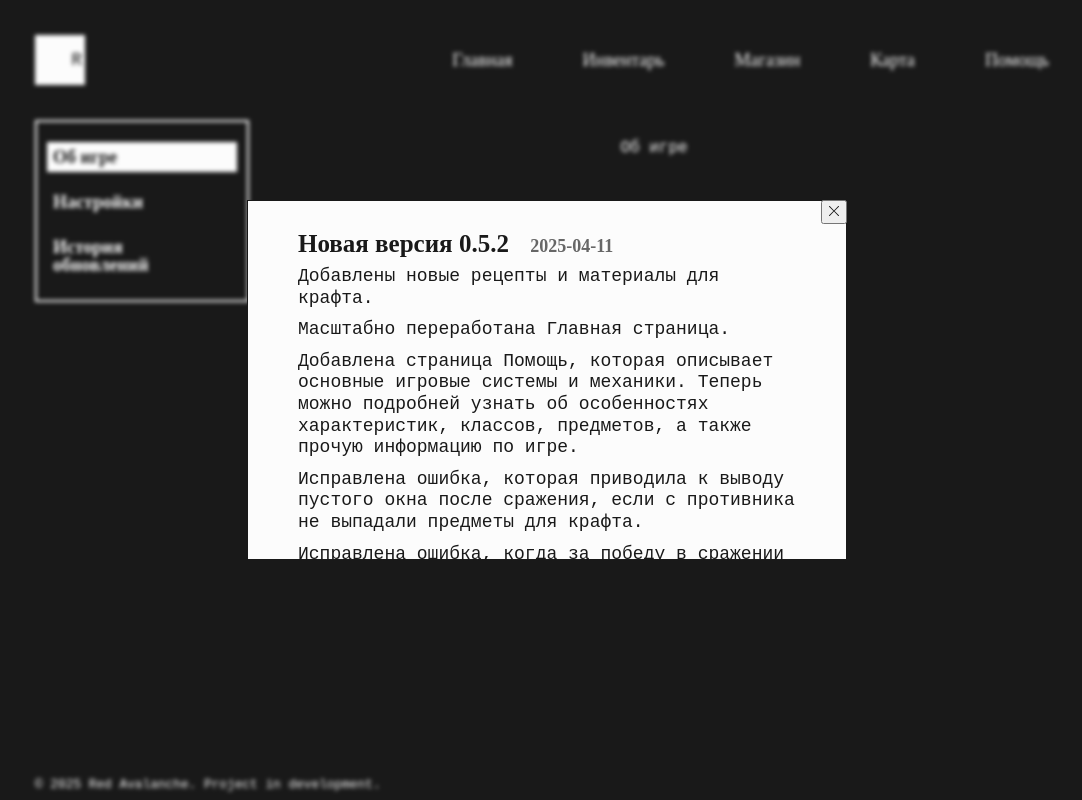
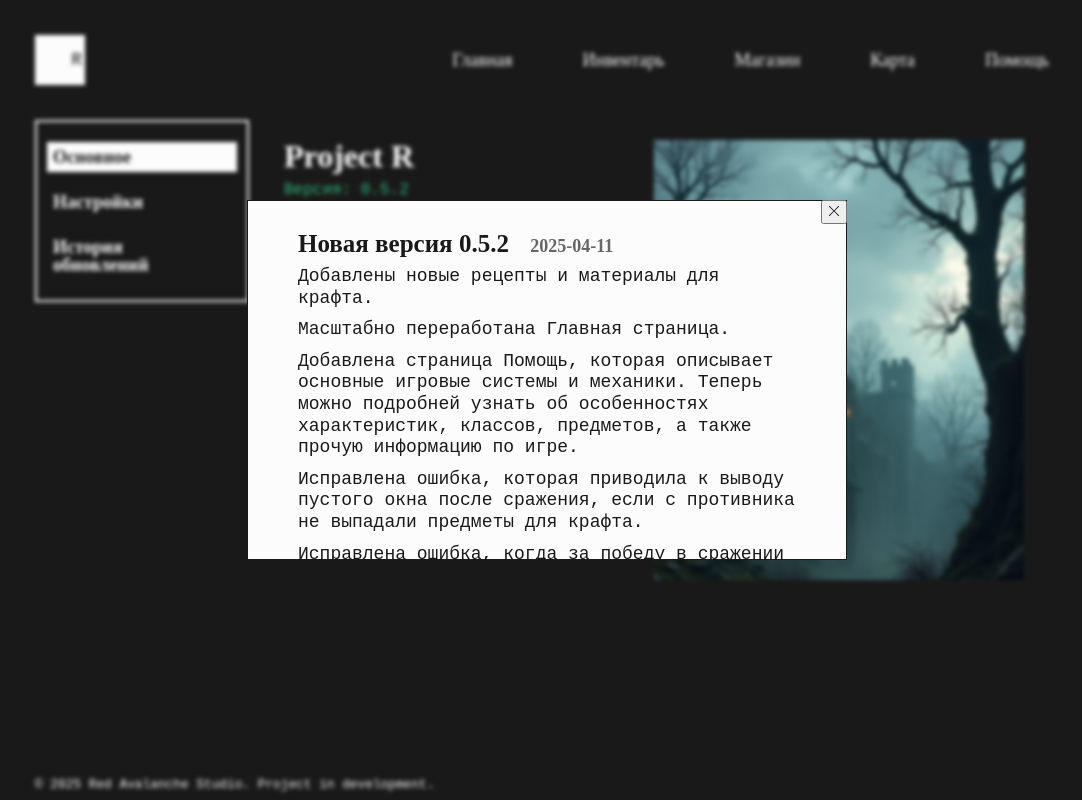
Before and after one commit to SanyaEricssonX/game-app, a Vue app: page / in a window 1280 px wide. Shown: the whole page, without its empty margins (93-1175 px from the left). Built offline with nearby package versions, Linux system fonts and the light colour scheme.

Commit message:
Распознал множество нереальных ошибок

```diff
--- a/package.json
+++ b/package.json
@@ -10,7 +10,6 @@
   },
   "dependencies": {
     "core-js": "^3.8.3",
-    "dompurify": "^3.2.5",
     "marked": "^15.0.8",
     "vue": "^3.2.13",
     "vue-router": "^4.5.0",
--- a/src/components/AppFooter.vue
+++ b/src/components/AppFooter.vue
@@ -2,7 +2,7 @@
   <footer class="footer">
     <div class="container footer-container">
       <small class="copyright">
-        © 2025 Red Avalanche. Project in development.
+        © 2025 Red Avalanche Studio. Project in development.
       </small>
     </div>
   </footer>
--- a/src/components/AppSidebar.vue
+++ b/src/components/AppSidebar.vue
@@ -7,7 +7,7 @@
         :class="{ active: selectedTab == 1 }"
         @click="selectContent(1)"
       >
-        <h6 class="menu__text">Об игре</h6>
+        <h6 class="menu__text">Основное</h6>
       </li>
       <li
         class="menu__item"
--- a/src/components/NotificationInfo.vue
+++ b/src/components/NotificationInfo.vue
@@ -220,9 +220,9 @@
     },
     checkBottom() {
       if (this.$store.state.modalNotification.text == "") {
+        return "0";
+      } else {
         return "10px";
-      } else {
-        return "0";
       }
     },
     async loadUpdates() {
--- a/src/pages/InventoryPage.vue
+++ b/src/pages/InventoryPage.vue
@@ -519,9 +519,11 @@
 
     updateInventory() {
       this.inventoryCells = player.createInventory();
+      console.log(this.playerInventory);
       this.playerInventory = JSON.parse(
         JSON.stringify(this.$store.state.playerInventory)
       );
+      console.log(this.playerInventory);
     },
     updateEquipment() {
       this.playerEquipment = JSON.parse(
--- a/src/pages/MainPage.vue
+++ b/src/pages/MainPage.vue
@@ -1,7 +1,64 @@
 <template>
   <div class="container main-container">
-    <div class="main-block" v-if="$store.state.menuContent == 1">Об игре</div>
-    <div class="main-block" v-if="$store.state.menuContent == 2">Настройки</div>
+    <div class="main-block first" v-if="$store.state.menuContent == 1">
+      <h1 class="main__heading">Project R</h1>
+      <p class="main__version">Версия: {{ currentVersion }}</p>
+
+      <div class="account-block">
+        <h4 class="account__heading">Аккаунт:</h4>
+        <ul class="account-list">
+          <li class="account__item">
+            Аккаунт ID: {{ $store.state.accountId }}
+          </li>
+          <li class="account__item">
+            Статус: {{ $store.state.accountStatus }}
+          </li>
+          <li class="account__item">
+            Боевая мощь: {{ $store.state.playerBp }}
+          </li>
+        </ul>
+      </div>
+
+      <h4 class="main__title">Полезные ссылки:</h4>
+      <ul class="contact-list">
+        <li class="contact__item">
+          <a
+            href="https://t.me/red_avalanche"
+            class="contact__link"
+            target="_blank"
+            >Новости проекта</a
+          >
+        </li>
+        <li class="contact__item">
+          <a
+            href="https://t.me/red_avalanche_community"
+            class="contact__link"
+            target="_blank"
+            >Вопросы и предложения</a
+          >
+        </li>
+      </ul>
+    </div>
+
+    <div class="main-block" v-if="$store.state.menuContent == 2">
+      <h2 class="settings__heading">Настройки</h2>
+
+      <div class="settings-block"></div>
+
+      <form class="code-box" @submit.prevent="enterCode(code)">
+        <input
+          type="text"
+          class="code"
+          :class="{ 'error-animation': inputError }"
+          v-model="code"
+          @input="inputError = false"
+        />
+        <base-button class="code__btn" type="submit" @click="enterCode(code)"
+          >Активировать</base-button
+        >
+      </form>
+    </div>
+
     <div class="main-block" v-if="$store.state.menuContent == 3">
       <base-loader v-if="!isDataLoaded" />
       <updates-feed :updates="updates" v-else />
@@ -10,6 +67,7 @@
 </template>
 
 <script type="text/javascript">
+import { downloadData } from "@/services/downloadData";
 import UpdatesFeed from "@/components/UpdatesFeed";
 
 export default {
@@ -18,8 +76,11 @@
   props: {},
   data() {
     return {
+      inputError: false,
       isDataLoaded: false,
+      currentVersion: process.env.VUE_APP_VERSION || "1.0.0",
       updates: [],
+      code: "",
     };
   },
   computed: {},
@@ -37,6 +98,33 @@
       }
       this.isDataLoaded = true;
     },
+    enterCode(code) {
+      switch (code) {
+        case "moneyKing":
+          this.$store.state.modalNotification.text = "Код успешно активирован";
+          this.$store.state.modalNotification.from = "shop";
+          this.$store.state.modalNotification.visible = true;
+
+          this.showModal();
+
+          console.log(this.$store.state.playerGold);
+          this.$store.state.playerGold += 1000;
+          localStorage.setItem("playerGold", this.$store.state.playerGold);
+
+          downloadData();
+          break;
+        case "qwer":
+          console.log("asdf");
+          break;
+        default:
+          this.inputError = true;
+          break;
+      }
+      this.code = "";
+    },
+    showModal() {
+      this.$emit("show-modal");
+    },
   },
   beforeCreate() {},
   async mounted() {
@@ -49,6 +137,108 @@
 .main-container {
   display: flex;
   flex-direction: column;
+}
+.first {
+  min-height: 55vh;
+  background-image: url("../assets/images/bg_main.webp");
+  background-position: right top;
+  background-size: 50%;
+  background-repeat: no-repeat;
+}
+.main__heading {
+  margin-bottom: 10px;
+}
+.main__version {
+  margin-bottom: 30px;
+  color: var(--color-green);
+}
+.main__title {
+  margin-bottom: 15px;
+}
+.contact__item {
+  display: flex;
+  justify-content: space-between;
   align-items: center;
 }
+.contact__item:not(:last-child) {
+  margin-bottom: 10px;
+}
+.contact__link {
+  padding: 7px;
+  color: var(--color-light);
+  border: 1px solid var(--color-light);
+  font-family: Bahnschrift;
+}
+.contact__link:hover {
+  background-color: var(--color-light);
+  color: var(--color-dark);
+}
+.account__heading {
+  margin-bottom: 15px;
+}
+.account-list {
+  margin-bottom: 30px;
+}
+.account__item:not(:last-child) {
+  margin-bottom: 7px;
+}
+.settings__heading {
+  margin-bottom: 30px;
+}
+.code-box {
+  display: flex;
+  align-items: center;
+}
+.code {
+  border: 2px solid black;
+  height: 30px;
+  width: 250px;
+  border-radius: 10px;
+}
+.code__btn {
+  margin-left: 5px;
+  padding: 5px;
+  background-color: var(--color-dark);
+  border: 1px solid var(--color-light);
+  color: var(--color-light);
+}
+.code__btn:hover {
+  background-color: var(--color-green);
+  font-weight: 900;
+}
+.error-animation {
+  animation: shake 0.5s, glow-red 0.5s;
+}
+
+@keyframes shake {
+  0%,
+  100% {
+    transform: translateX(0);
+  }
+  10%,
+  30%,
+  50%,
+  70%,
+  90% {
+    transform: translateX(-5px);
+  }
+  20%,
+  40%,
+  60%,
+  80% {
+    transform: translateX(5px);
+  }
+}
+
+@keyframes glow-red {
+  0%,
+  100% {
+    border-color: #ccc;
+    box-shadow: 0 0 5px transparent;
+  }
+  50% {
+    border-color: red;
+    box-shadow: 0 0 10px red;
+  }
+}
 </style>
--- a/src/store/index.js
+++ b/src/store/index.js
@@ -33,6 +33,9 @@
     professionIsChosen: false,
     modalNotification: { visible: false, text: "", from: "", resources: { gold: 0, wood: 0, stone: 0, iron: 0 } },
     menuContent: 1,
+    accountId: "TBD",
+    accountStatus: "Тестовый",
+    playerBp: "TBD",
   },
   getters: {},
   mutations: {
```
Also changed, not shown: src/assets/images/bg_main.webp (added), 1 other file (tests, documents, lock files or other folders).
